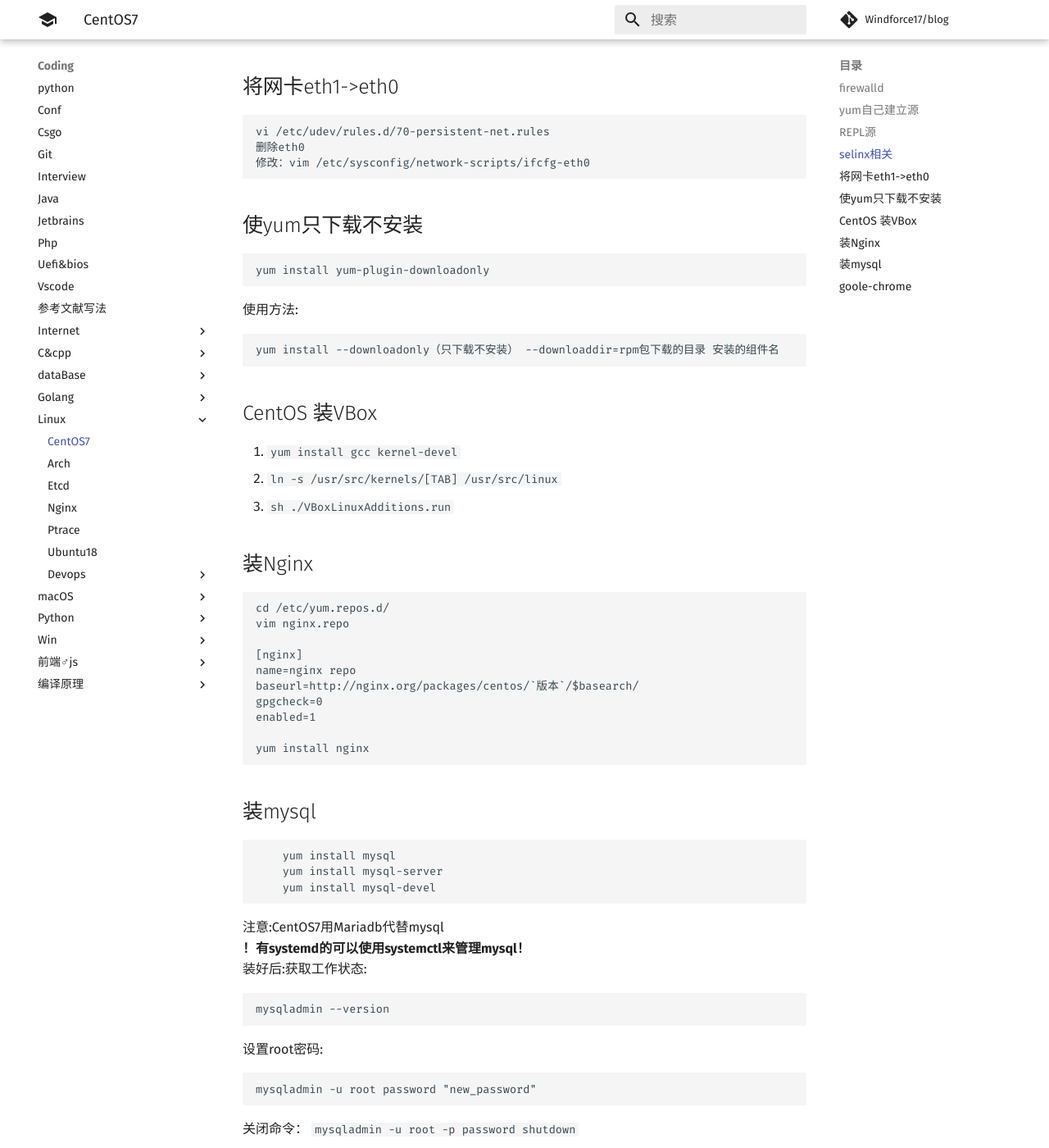
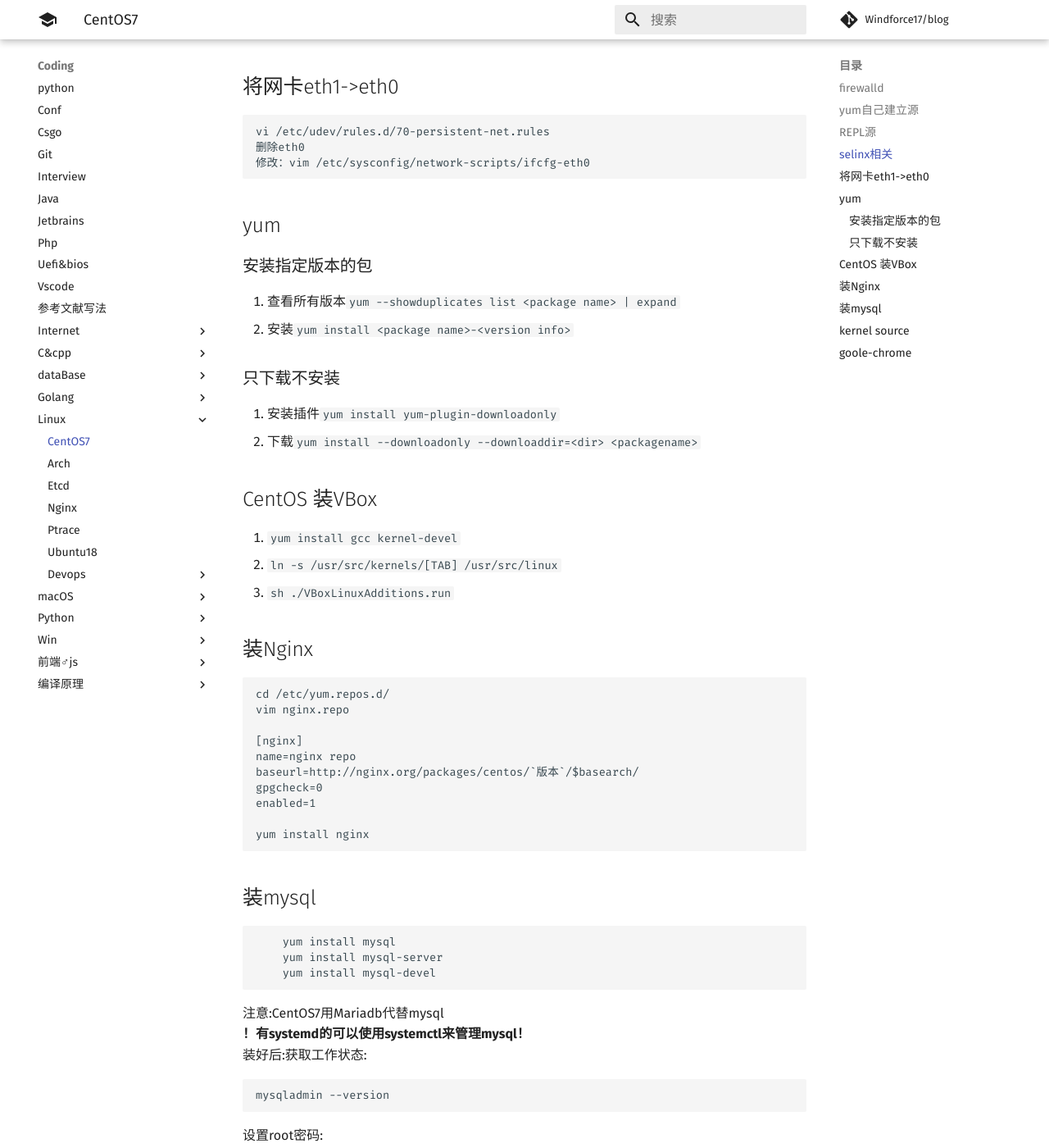
Before and after one commit to Windforce17/blog, an MkDocs documentation site: the page built from docs/coding/linux/CentOS7.md, in a window 1280 px wide and 1400 px high, scrolled down 1049 px. Shown: the whole window at 82% size. Built offline with MkDocs 1.6.1 and Material for MkDocs 9.7.7, drawn with Linux system fonts in a browser that asks for light colours; comment, search, counter and statistics services are not loaded; some of the changed text lies outside the part shown.

Commit message:
好久没更新了啊

````diff
--- a/docs/coding/linux/CentOS7.md
+++ b/docs/coding/linux/CentOS7.md
@@ -35,12 +35,13 @@
     vi /etc/udev/rules.d/70-persistent-net.rules
     删除eth0
     修改：vim /etc/sysconfig/network-scripts/ifcfg-eth0
-## 使yum只下载不安装
-
-    yum install yum-plugin-downloadonly
-使用方法:
-
-    yum install --downloadonly（只下载不安装） --downloaddir=rpm包下载的目录 安装的组件名
+## yum
+### 安装指定版本的包
+1. 查看所有版本`yum --showduplicates list <package name> | expand`
+2. 安装`yum install <package name>-<version info>`
+### 只下载不安装
+1. 安装插件`yum install yum-plugin-downloadonly`
+2. 下载`yum install --downloadonly --downloaddir=<dir> <packagename>`
 
 ## CentOS 装VBox
 1. `yum install gcc kernel-devel`
@@ -76,7 +77,10 @@
 关闭命令：
 `mysqladmin -u root -p password shutdown`
 
-
+## kernel source
+```sh
+yum install kernel-devel kernel-tools kernel-headers
+```
 
 ## goole-chrome
 ```conf
````
Also changed, not shown: docs/coding/c&cpp/c++.md (+1 -0 lines), docs/coding/c&cpp/ldd.md (+23 -2 lines).
